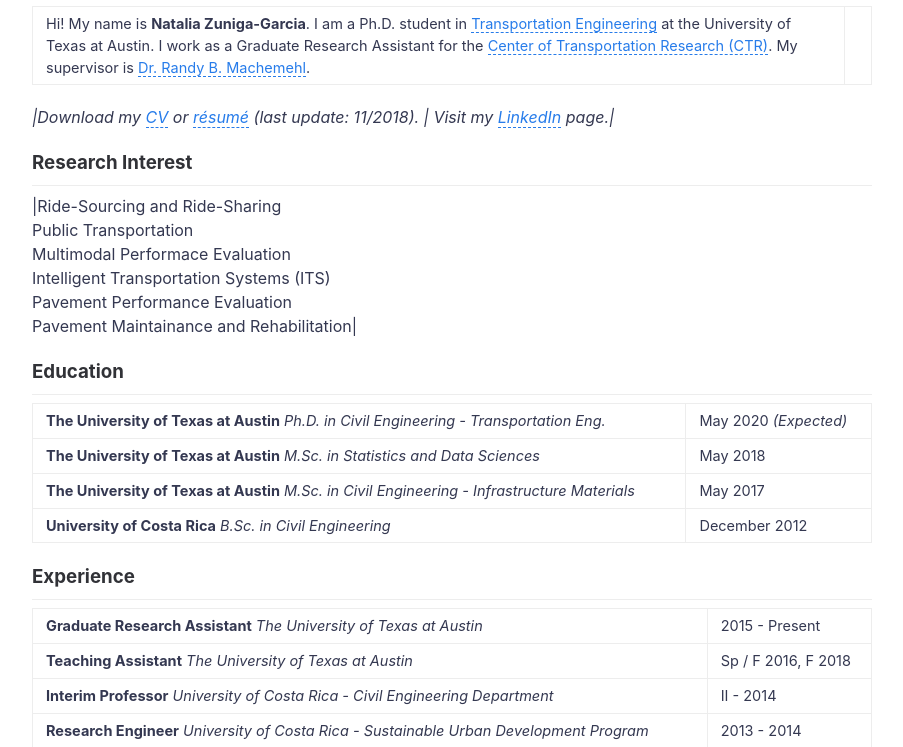
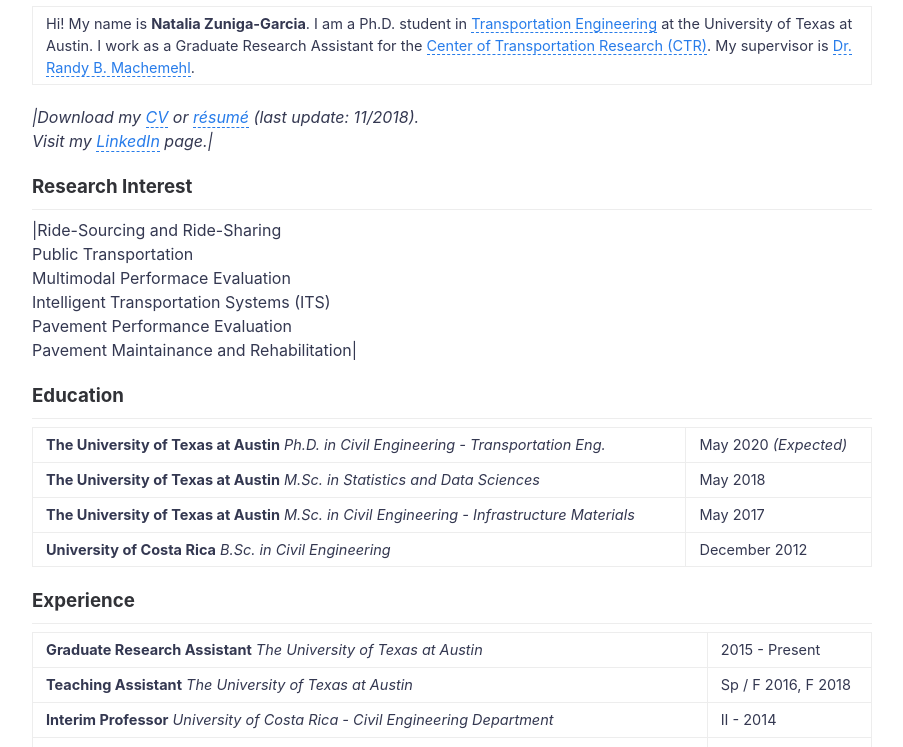
Before and after one commit to nzunigag/nzunigag.github.io, a Jekyll site: the page built from about.md, in a window 1280 px wide and 900 px high, scrolled down 556 px, cut to the strip 153-900 px from the top of the window. Shown: the whole strip, without its empty margins (188-1091 px from the left). Built offline with Jekyll 4.4.1, drawn with Linux system fonts in a browser that asks for light colours.

```diff
--- a/about.md
+++ b/about.md
@@ -6,10 +6,9 @@ permalink: /about/
 
 <img src="{{ site.baseurl }}/assets/img/nat.jpg" ALIGN="left" style="margin:10px 15px ; width:300px; height:375px;"/>
 
-|Hi! My name is <b>Natalia Zuniga-Garcia</b>. I am a Ph.D. student in [Transportation Engineering](http://www.caee.utexas.edu/transportation) at the University of Texas at Austin. I work as a Graduate Research Assistant for the [Center of Transportation Research (CTR)](https://ctr.utexas.edu/). My supervisor is [Dr. Randy B. Machemehl](https://faculty.engr.utexas.edu/machemehl/).|<br>
+|Hi! My name is <b>Natalia Zuniga-Garcia</b>. I am a Ph.D. student in [Transportation Engineering](http://www.caee.utexas.edu/transportation) at the University of Texas at Austin. I work as a Graduate Research Assistant for the [Center of Transportation Research (CTR)](https://ctr.utexas.edu/). My supervisor is [Dr. Randy B. Machemehl](https://faculty.engr.utexas.edu/machemehl/).|
 
-<i>|Download my [CV](/downloads/Natalia_ZunigaGarcia.pdf) or [résumé](/downloads/Natalia_ZunigaGarcia_stats.pdf) (last update: 11/2018).
-| Visit my [LinkedIn](https://www.linkedin.com/in/nzunigag/) page.|</i>
+<i>|Download my [CV](/downloads/Natalia_ZunigaGarcia.pdf) or [résumé](/downloads/Natalia_ZunigaGarcia_stats.pdf) (last update: 11/2018). <br> Visit my [LinkedIn](https://www.linkedin.com/in/nzunigag/) page.|</i>
 
 ### Research Interest
 ___
```
